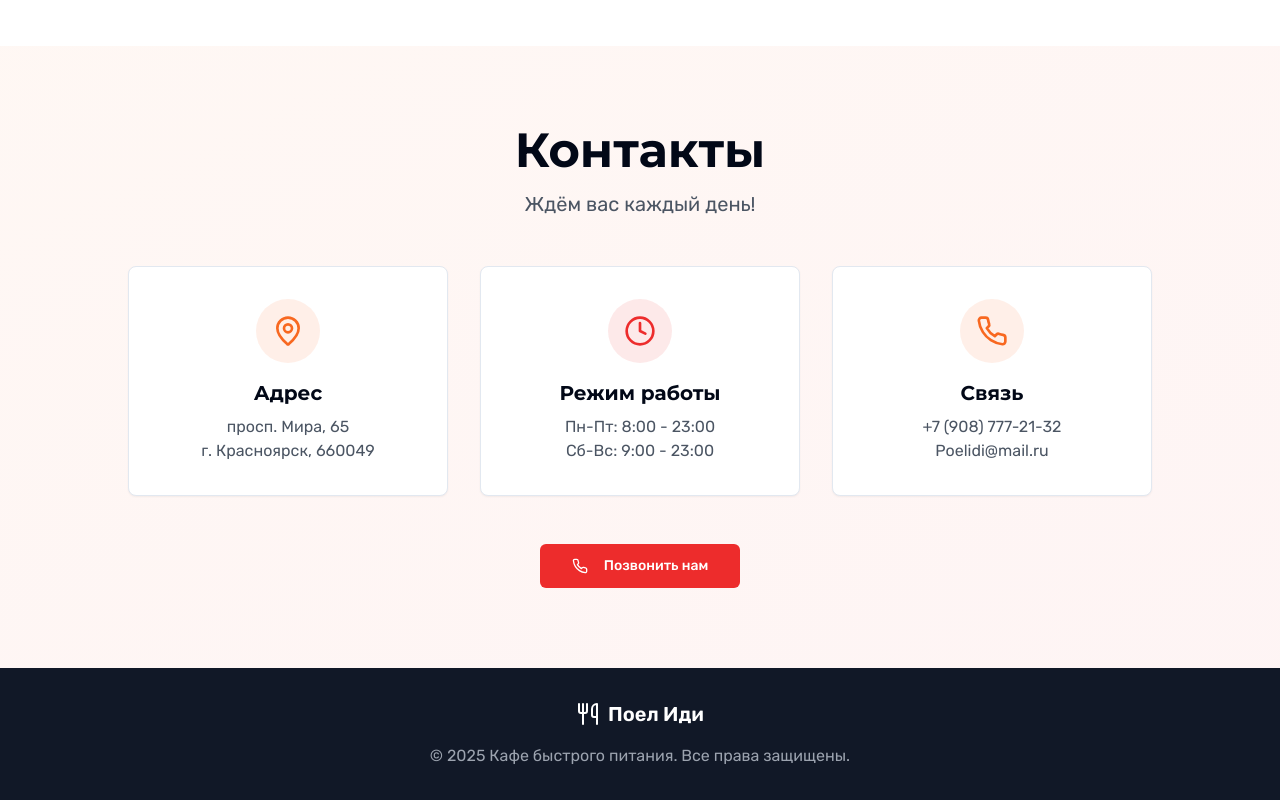
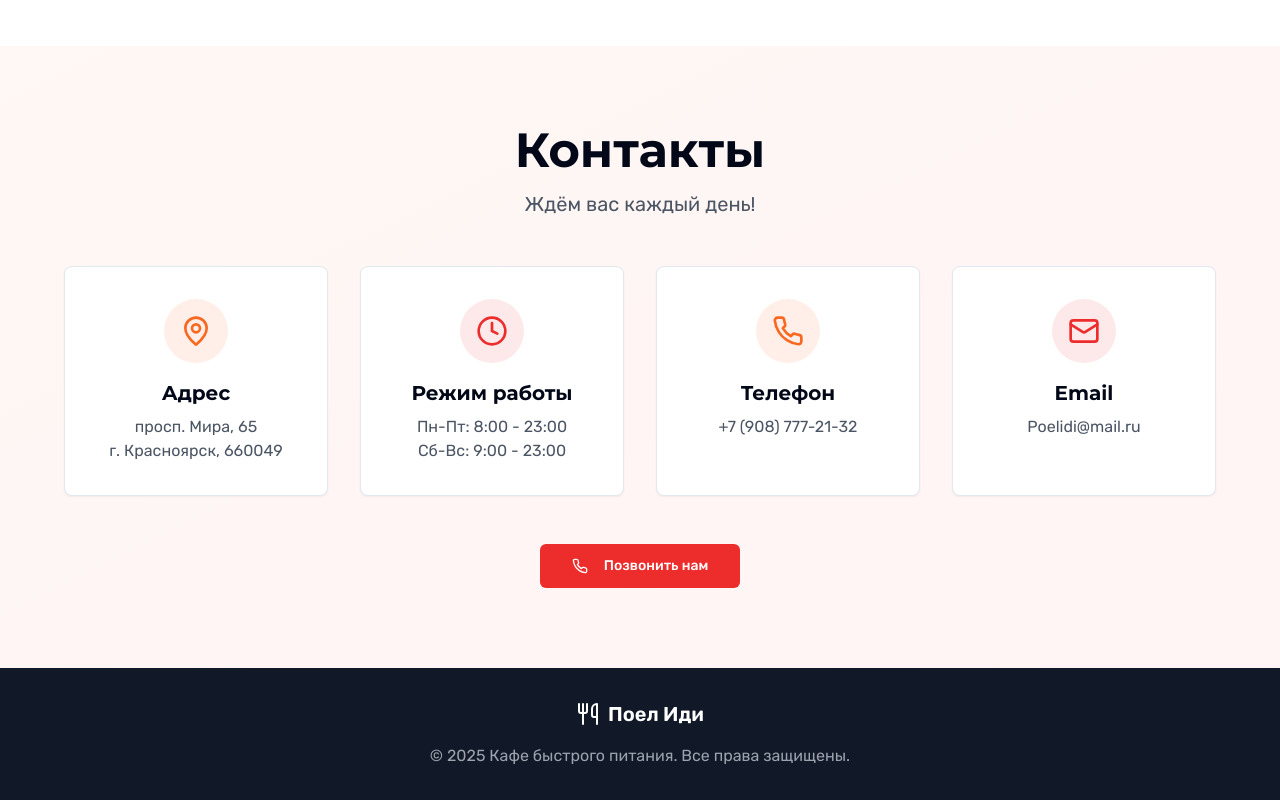
Before and after one commit to pr-poehali-dev/fast-food-cafe-poel-idi, a React (Vite) app: page / in a window 1280 px wide. Shown: the part 1482-2282 px from the top of the page. Built offline with nearby package versions, Linux system fonts and the light colour scheme.

Commit message:
Разделение контактных данных

```diff
--- a/src/pages/Index.tsx
+++ b/src/pages/Index.tsx
@@ -252,7 +252,7 @@ export default function Index() {
             <p className="text-xl text-gray-600">Ждём вас каждый день!</p>
           </div>
 
-          <div className="grid md:grid-cols-3 gap-8 max-w-5xl mx-auto">
+          <div className="grid md:grid-cols-2 lg:grid-cols-4 gap-8 max-w-6xl mx-auto">
             <Card className="p-8 text-center hover:shadow-xl transition-all duration-300 hover:scale-105">
               <div className="bg-primary/10 rounded-full w-16 h-16 flex items-center justify-center mx-auto mb-4">
                 <Icon name="MapPin" size={32} className="text-primary" />
@@ -275,8 +275,15 @@ export default function Index() {
               <div className="bg-primary/10 rounded-full w-16 h-16 flex items-center justify-center mx-auto mb-4">
                 <Icon name="Phone" size={32} className="text-primary" />
               </div>
-              <h3 className="font-bold text-xl mb-2">Связь</h3>
+              <h3 className="font-bold text-xl mb-2">Телефон</h3>
               <p className="text-gray-600">+7 (908) 777-21-32</p>
+            </Card>
+
+            <Card className="p-8 text-center hover:shadow-xl transition-all duration-300 hover:scale-105">
+              <div className="bg-secondary/10 rounded-full w-16 h-16 flex items-center justify-center mx-auto mb-4">
+                <Icon name="Mail" size={32} className="text-secondary" />
+              </div>
+              <h3 className="font-bold text-xl mb-2">Email</h3>
               <p className="text-gray-600">Poelidi@mail.ru</p>
             </Card>
           </div>
```
